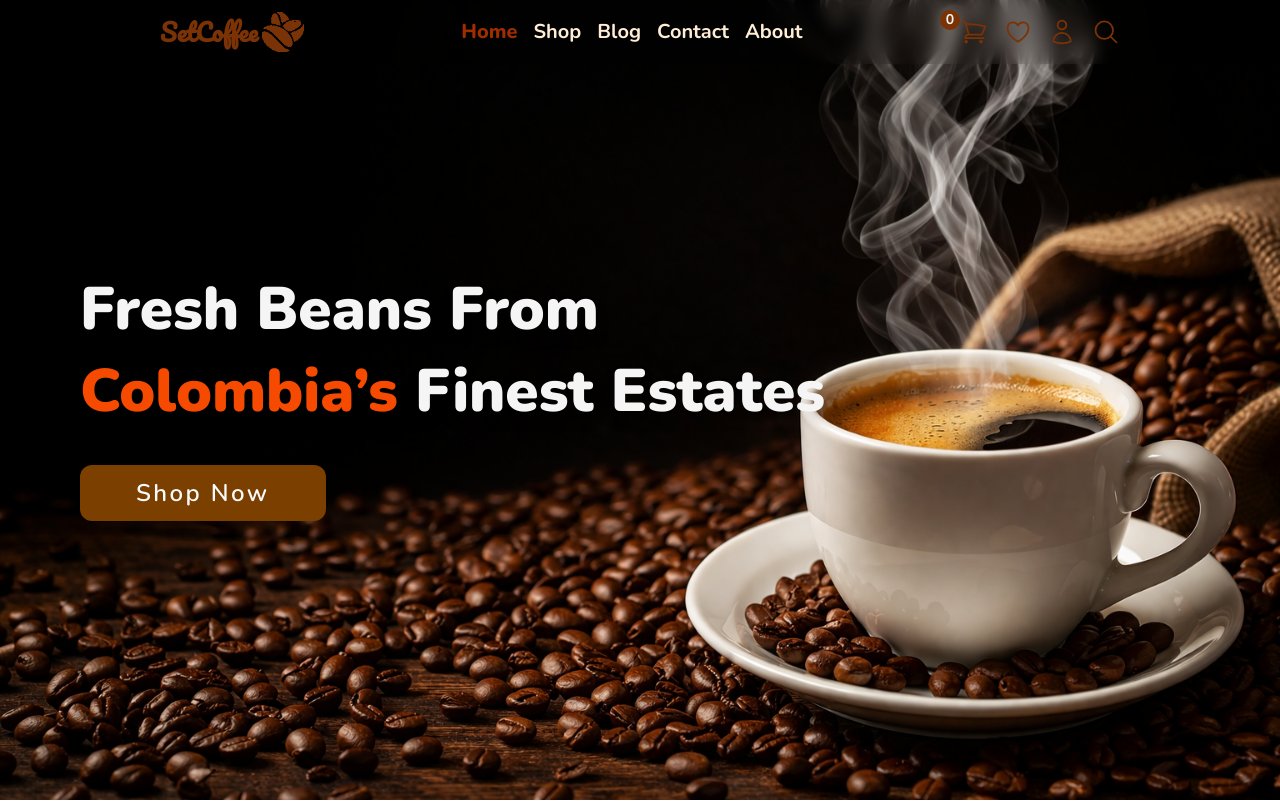
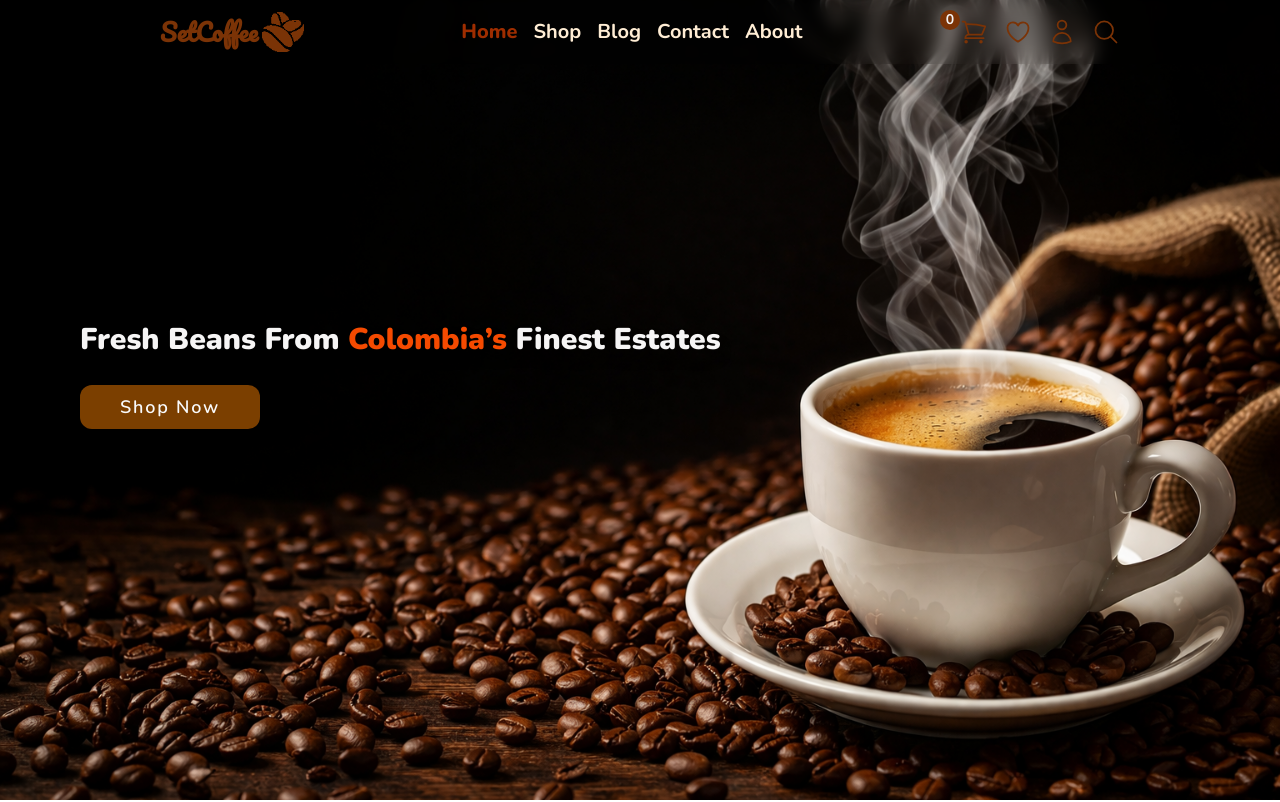
Before and after one commit to delaramfarzad9/coffee-e-commerce, a Next.js app: page / in a window 1280 px wide. Shown: the top 802 px of the page. Built offline with nearby package versions, Linux system fonts and the light colour scheme.

Commit message:
landscape

```diff
--- a/components/sections/HeroSection.js
+++ b/components/sections/HeroSection.js
@@ -7,15 +7,15 @@ export default function HeroSection() {
   return (
     <section className="hero w-full">
       <div className="flex items-center lg:pb-20 w-full justify-start aspect-4/3 md:h-dvh bg-no-repeat bg-contain md:bg-cover md:bg-bottom bg-chatgpt">
-        <div className="flex flex-col gap-5">
-          <h1 className="text-[#F6F5F5] text-left text-sm sm:text-2xl md:text-5xl xl:text-6xl font-black md:leading-snug xl:max-w-3xl max-w-1/2 md:ml-20 ml-5 md:mb-0 drop-shadow-xl landscape:pt-20 md:mt-0">
+        <div className="flex flex-col gap-5 landscape:gap-3">
+          <h1 className="text-[#F6F5F5] text-left text-sm sm:text-2xl md:text-5xl xl:text-6xl font-black md:leading-snug xl:max-w-3xl max-w-1/2 md:ml-20 ml-5 md:mb-0 drop-shadow-xl landscape:pt-10 md:mt-0 landscape:text-3xl">
             Fresh Beans From <span className="text-orange-600">Colombia’s</span>{" "}
             Finest Estates
           </h1>
           <Button
             onClick={() => router.push("/shop")}
             btnTask="Shop Now"
-            className="mx-0 self-start ml-5 md:ml-20 text-lg sm:text-xl md:text-2xl px-6 sm:px-10 md:px-14 py-2 md:py-3 tracking-widest"
+            className="mx-0 self-start ml-5 md:ml-20 text-lg sm:text-xl md:text-2xl px-6 sm:px-10 md:px-14 py-2 md:py-3 tracking-widest landscape:py-2 landscape:px-10 landscape:text-lg"
           ></Button>
         </div>
       </div>
```
